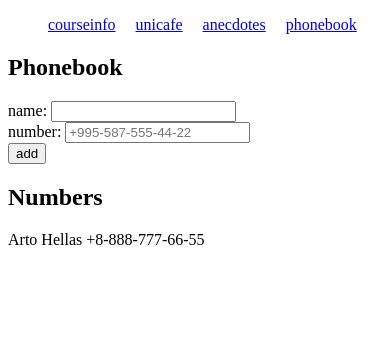
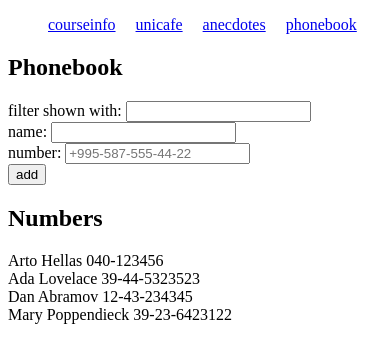
Before and after one commit to little-plumelet/Helsinki_fullstack_part2, a React (Create React App) app: page /phonebook in a window 390 px wide. Shown: the top 362 px of the page. Built offline with nearby package versions, Linux system fonts and the light colour scheme.

Commit message:
finish task 2.9 - add filter by name to phonebook

```diff
--- a/src/phonebook/PhonebookPage.js
+++ b/src/phonebook/PhonebookPage.js
@@ -1,9 +1,31 @@
-import { useState } from 'react';
+import { useState } from "react";
 
 export const PhonebookPage = () => {
-  const [persons, setPersons] = useState([{ name: "Arto Hellas", phone: '+8-888-777-66-55' }]);
+  const [persons, setPersons] = useState([
+    { name: 'Arto Hellas', phone: '040-123456', id: 1 },
+    { name: 'Ada Lovelace', phone: '39-44-5323523', id: 2 },
+    { name: 'Dan Abramov', phone: '12-43-234345', id: 3 },
+    { name: 'Mary Poppendieck', phone: '39-23-6423122', id: 4 }
+  ]);
+  const [filteredPersons, setFilteredPersons] = useState([...persons]);
   const [newName, setNewName] = useState('');
   const [phoneNumber, setPhoneNumber] = useState('');
+  const [filterName, setFilterName] = useState('');
+
+  const changeFilterNameHandler = (event) => {
+    const filter = event.target.value;
+    setFilterName(filter);
+    if (filter === '') {
+      setFilteredPersons([...persons])
+    } else {
+      setFilteredPersons(persons.reduce((acc, person) => {
+        if (person.name.toLowerCase().includes(filter.toLowerCase())) {
+          acc.push(person);
+        };
+        return acc;
+      }, []))
+    }
+  }
 
   const changeNameHandler = (event) => {
     setNewName(event.target.value);
@@ -20,23 +42,26 @@
       return;
     }
     if (!newName || !phoneNumber) {
-      alert('You must fill all fields!');
+      alert("You must fill all fields!");
       return;
     }
     if (!phoneNumber.match(/\+[0-9]{1,3}-[0-9]{3}-[0-9]{2}-[0-9]{2}/g)) {
-      alert('You phone mast be like +995-888-77-66!');
+      alert("You phone mast be like +995-888-77-66!");
       return;
     }
     setPersons([...persons, { name: newName, phone: phoneNumber }]);
-    setNewName('');
-    setPhoneNumber('');
+    setNewName("");
+    setPhoneNumber("");
   };
   return (
     <div>
       <h2>Phonebook</h2>
+      <div>
+        filter shown with: <input value={filterName} onChange={changeFilterNameHandler} />
+      </div>
       <form>
         <div>
-          name: <input value={newName} onChange={changeNameHandler}/>
+          name: <input value={newName} onChange={changeNameHandler} />
         </div>
         <div>
           number:{" "}
@@ -53,8 +78,10 @@
         </div>
       </form>
       <h2>Numbers</h2>
-      {persons.map((person) => (
-        <div key={person.name}>{person.name} {person.phone}</div>
+      {filteredPersons.map((person) => (
+        <div key={person.name}>
+          {person.name} {person.phone}
+        </div>
       ))}
     </div>
   );
```
